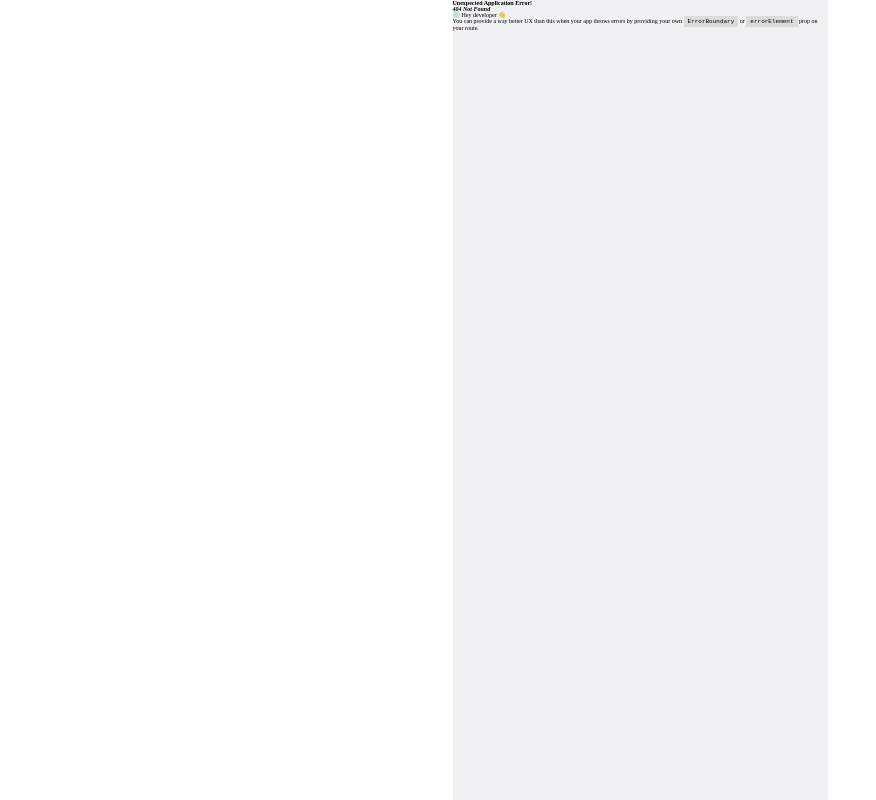
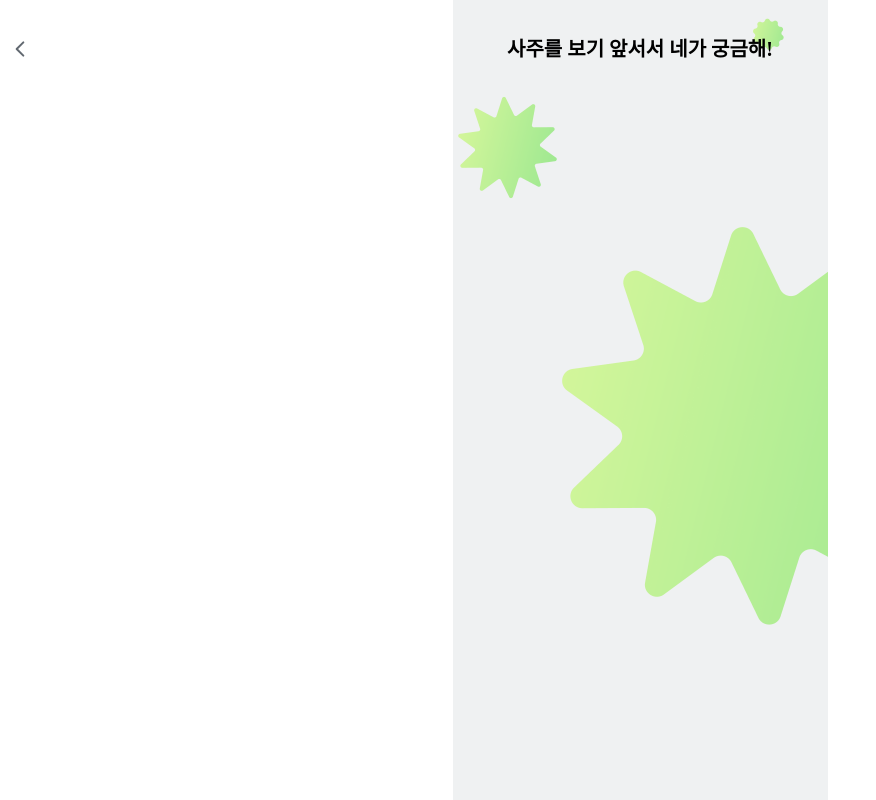
Before and after one commit to minjeoong/35-SOPKATHON-WEB-Team1, a React (Vite) app: page /info in a window 1280 px wide. Before the commit this address had no page. Shown: the whole page, without its empty margins (0-876 px from the left). Built offline with nearby package versions, Linux system fonts and the light colour scheme; a web font is replaced by a local one.

Commit message:
feat: info페이지 추가, Header 컴포넌트 추가

```diff
--- /dev/null
+++ b/src/components/common/Header/Header.jsx
@@ -0,0 +1,17 @@
+// Header.jsx
+import { css } from '@emotion/react';
+import { IcBtnArrowLeft } from '@/assets/svg';
+import * as S from './Header.style';
+
+const Header = ({ children }) => {
+  return (
+    <div css={S.backgroundStyle}>
+      <div css={S.headerStyle}>
+        <IcBtnArrowLeft css={S.iconStyle} />
+        <h1 css={S.titleStyle}>{children}</h1>
+      </div>
+    </div>
+  );
+};
+
+export default Header;
--- /dev/null
+++ b/src/components/common/Header/Header.style.js
@@ -0,0 +1,22 @@
+import { css } from '@emotion/react';
+import { theme } from '@/styles/theme';
+
+export const headerStyle = css`
+  display: flex;
+  align-items: center;
+  justify-content: center;
+  padding-top: 3.7rem;
+  width: 100%;
+`;
+
+export const iconStyle = css`
+  position: absolute;
+  width: 2rem;
+  height: 2rem;
+  left: 1rem;
+`;
+
+export const titleStyle = css`
+  ${theme.fonts.head2};
+  text-align: center;
+`;
--- /dev/null
+++ b/src/pages/InfoPage/InfoPage.jsx
@@ -0,0 +1,12 @@
+import * as S from './InfoPage.style';
+import Header from '@/components/common/Header/Header';
+
+const InfoPage = () => {
+  return (
+    <div css={S.backgroundStyle}>
+      <Header>사주를 보기 앞서서 네가 궁금해!</Header>
+    </div>
+  );
+};
+
+export default InfoPage;
--- /dev/null
+++ b/src/pages/InfoPage/InfoPage.style.js
@@ -0,0 +1,10 @@
+import { css } from '@emotion/react';
+import background from '@/assets/img/background.png';
+
+export const backgroundStyle = css`
+  background-image: url(${background});
+  background-size: cover;
+  background-position: center;
+  width: 100%;
+  height: 66.7rem;
+`;
--- a/src/styles/theme.js
+++ b/src/styles/theme.js
@@ -32,7 +32,7 @@ const fonts = {
 		font-family: 'Apple SD Gothic Neo';
 		font-size: 2rem;
 		font-style: normal;
-		font-weight: 800;
+		font-weight: 700;
 		line-height: 2.4rem; /* 120% */
 	`,
 	title1: css`
@@ -75,7 +75,7 @@ const fonts = {
 		font-size: 1.2rem;
 		font-style: normal;
 		font-weight: 500;
-		line-height: 2rem; /* 166.667% */
+		line-height: 2rem;
 	`,
 };
 
```
Also changed, not shown: src/Router.jsx (+7 -3 lines).
